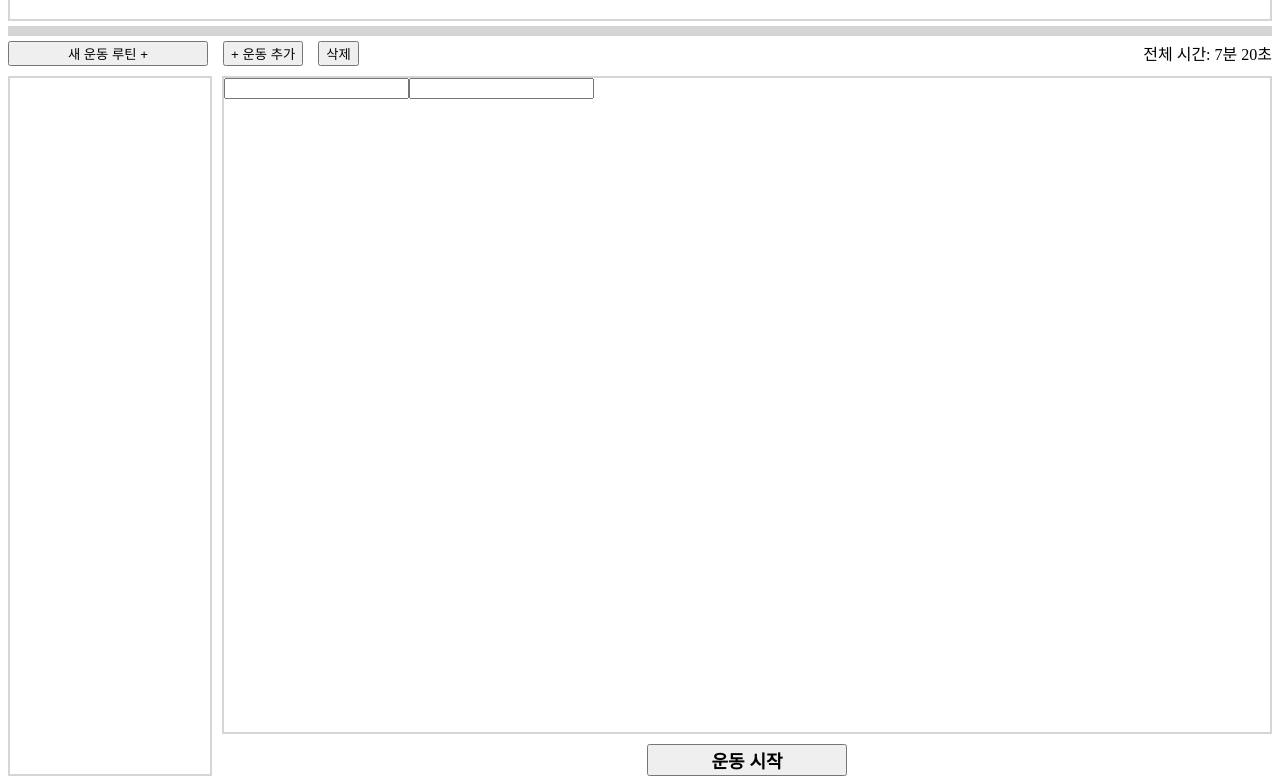
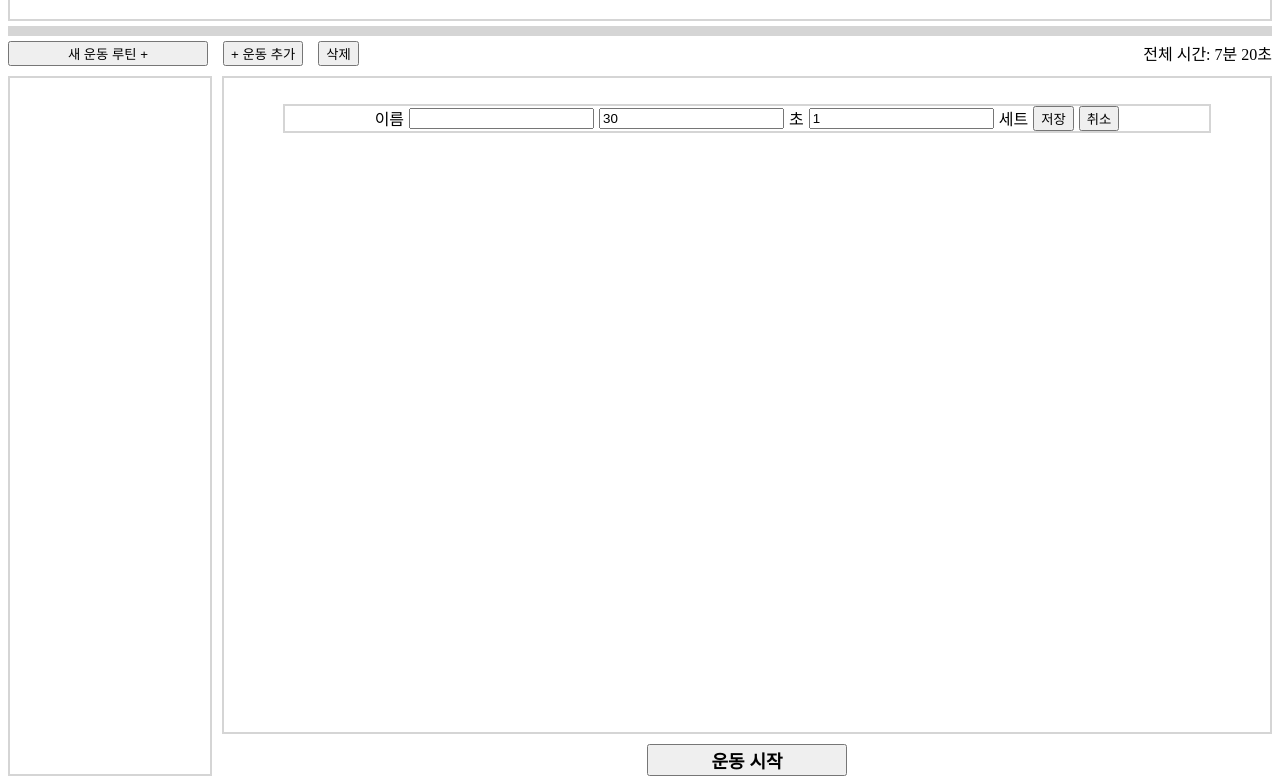
Before and after one commit to NukeKang/workout, a website built with webpack: page dist/index.html in a window 1280 px wide. Both pictures are taken after a click on the button "+ 운동 추가". Shown: the part 80-864 px from the top of the page. Built offline with nearby package versions, Linux system fonts and the light colour scheme.

Commit message:
:feat Add workout list

```diff
--- a/src/components/Toolbar/AddWorkOutButton.js
+++ b/src/components/Toolbar/AddWorkOutButton.js
@@ -11,21 +11,7 @@ export const createAddWorkOutButton = () => {
 };
 
 const showInputWindow = () => {
-  const div = document.createElement("div");
-  div.className = "inputWorkOutContainer";
-  document.querySelector(".workOutList").appendChild(div);
-  inputWorkOutName();
-  inputWorkTimePerSet();
+  const inputWorkOutForm = document.querySelector(".inputWorkOutForm");
+
+  inputWorkOutForm.classList.add("active");
 };
-
-const inputWorkOutName = () => {
-  const input = document.createElement("input");
-  input.setAttribute("type", "text");
-  document.querySelector(".inputWorkOutContainer").appendChild(input);
-};
-
-const inputWorkTimePerSet = () => {
-  const input = document.createElement("input");
-  input.setAttribute("type", "number");
-  document.querySelector(".inputWorkOutContainer").appendChild(input);
-};
--- /dev/null
+++ b/src/components/Toolbar/InputWorkOut.js
@@ -0,0 +1,114 @@
+export const createInputWorkOut = () => {
+  const form = document.createElement("form");
+  form.className = "inputWorkOutForm";
+  document.querySelector(".workOutListContainer").appendChild(form);
+
+  form.addEventListener("submit", (event) => {
+    event.preventDefault();
+    addWorkOut(event);
+
+    event.target["name"].value = "";
+    event.target["timePerSet"].value = 30;
+    event.target["set"].value = 1;
+  });
+
+  inputWorkOutName();
+  inputWorkOutTimePerSet();
+  inputWorkOutSet();
+  saveButton();
+  cancelButton();
+};
+
+const inputWorkOutName = () => {
+  const label = document.createElement("label");
+  const input = document.createElement("input");
+  label.className = "nameLabel";
+  input.id = "workOutName";
+
+  label.setAttribute("for", "workOutName");
+
+  input.setAttribute("required", true);
+  input.setAttribute("type", "text");
+  input.setAttribute("name", "name");
+
+  document.querySelector(".inputWorkOutForm").appendChild(label);
+  document.querySelector(".nameLabel").textContent = "이름";
+  document.querySelector(".inputWorkOutForm").appendChild(input);
+};
+
+const inputWorkOutTimePerSet = () => {
+  const label = document.createElement("label");
+  const input = document.createElement("input");
+  label.className = "timeLabel";
+  input.id = "timePerSet";
+  label.setAttribute("for", "timePerSet");
+
+  input.setAttribute("type", "number");
+  input.setAttribute("name", "timePerSet");
+  input.setAttribute("value", 30);
+
+  input.setAttribute("placeholder", "30");
+
+  document.querySelector(".inputWorkOutForm").appendChild(input);
+  document.querySelector(".inputWorkOutForm").appendChild(label);
+  document.querySelector(".timeLabel").textContent = "초";
+};
+
+const inputWorkOutSet = () => {
+  const label = document.createElement("label");
+  const input = document.createElement("input");
+  label.className = "setLabel";
+  input.id = "workOutSet";
+
+  label.setAttribute("for", "workOutSet");
+
+  input.setAttribute("type", "number");
+  input.setAttribute("value", 1);
+
+  input.setAttribute("name", "set");
+
+  input.setAttribute("placeholder", "1");
+
+  document.querySelector(".inputWorkOutForm").appendChild(input);
+  document.querySelector(".inputWorkOutForm").appendChild(label);
+  document.querySelector(".setLabel").textContent = "세트";
+};
+
+const saveButton = () => {
+  const button = document.createElement("button");
+  button.className = "btn saveWorkOut";
+  button.setAttribute("type", "submit");
+
+  document.querySelector(".inputWorkOutForm").appendChild(button);
+  document.querySelector(".saveWorkOut").textContent = "저장";
+};
+
+const cancelButton = () => {
+  const button = document.createElement("button");
+  button.className = "btn cancel";
+  button.type = "button";
+
+  document.querySelector(".inputWorkOutForm").appendChild(button);
+  document.querySelector(".cancel").textContent = "취소";
+
+  button.addEventListener("click", () => {
+    const inputWorkOutForm = document.querySelector(".inputWorkOutForm");
+
+    inputWorkOutForm.classList.remove("active");
+  });
+};
+
+const addWorkOut = (event) => {
+  const li = document.createElement("li");
+  const checkbox = document.createElement("input");
+  const span = document.createElement("span");
+
+  li.appendChild(checkbox);
+
+  checkbox.setAttribute("type", "checkbox");
+  checkbox.setAttribute("name", "checkbox");
+
+  document.querySelector(".workOutListGroup").appendChild(li);
+  li.appendChild(span);
+  span.textContent = `${event.target["name"].value} ${event.target["timePerSet"].value}초 ${event.target["set"].value}세트`;
+};
--- a/src/components/Toolbar/Toolbar.js
+++ b/src/components/Toolbar/Toolbar.js
@@ -1,4 +1,3 @@
-import { removeElement } from "../../utils";
 import { createAddWorkOutButton } from "./AddWorkOutButton";
 
 export const createToolbar = () => {
--- a/src/components/WorkOutList.js
+++ b/src/components/WorkOutList.js
@@ -1,11 +1,15 @@
 export const createWorkOutList = () => {
   const wrap = document.createElement("div");
-  const div = document.createElement("div");
+  const container = document.createElement("div");
+  const ul = document.createElement("ul");
 
   wrap.className = "workOutlistWrap";
-  div.className = "workOutList";
+  container.className = "workOutListContainer";
+  ul.className = "workOutListGroup";
+
   document.querySelector(".contentsWrap").appendChild(wrap);
-  document.querySelector(".workOutlistWrap").appendChild(div);
+  document.querySelector(".workOutlistWrap").appendChild(container);
+  document.querySelector(".workOutListContainer").appendChild(ul);
 
   workOutStartButton();
 };
--- a/src/index.js
+++ b/src/index.js
@@ -2,6 +2,7 @@ import _ from "lodash";
 import { createContentsWrap } from "./components/Contents";
 import { createDivider, createHeader } from "./components/Header";
 import { createToolbar } from "./components/Toolbar";
+import { createInputWorkOut } from "./components/Toolbar/InputWorkOut";
 
 import "./sass/main.scss";
 
@@ -9,3 +10,4 @@ createHeader();
 createDivider();
 createToolbar();
 createContentsWrap();
+createInputWorkOut();
--- a/src/sass/_contents.scss
+++ b/src/sass/_contents.scss
@@ -17,9 +17,10 @@
   flex-direction: column;
 }
 
-.workOutList {
+.workOutListContainer {
   border: 2px solid $header-color;
   height: 100%;
+  padding: 10px;
 }
 
 .startButtonWrap {
--- /dev/null
+++ b/src/sass/_inputWokrOut.scss
@@ -0,0 +1,14 @@
+.inputWorkOutForm {
+  border: 2px solid $header-color;
+  width: 90%;
+  display: flex;
+  justify-content: center;
+  align-items: center;
+  gap: 5px;
+  margin: auto;
+  opacity: 0;
+
+  &.active {
+    opacity: 1;
+  }
+}
--- a/src/sass/main.scss
+++ b/src/sass/main.scss
@@ -1,3 +1,9 @@
 @import "./header";
 @import "./toolbar";
 @import "./contents";
+@import "./inputWokrOut";
+
+ul,
+li {
+  list-style: none;
+}
```
Also changed, not shown: dist/css/main.css, dist/index.html, 2 other files.
